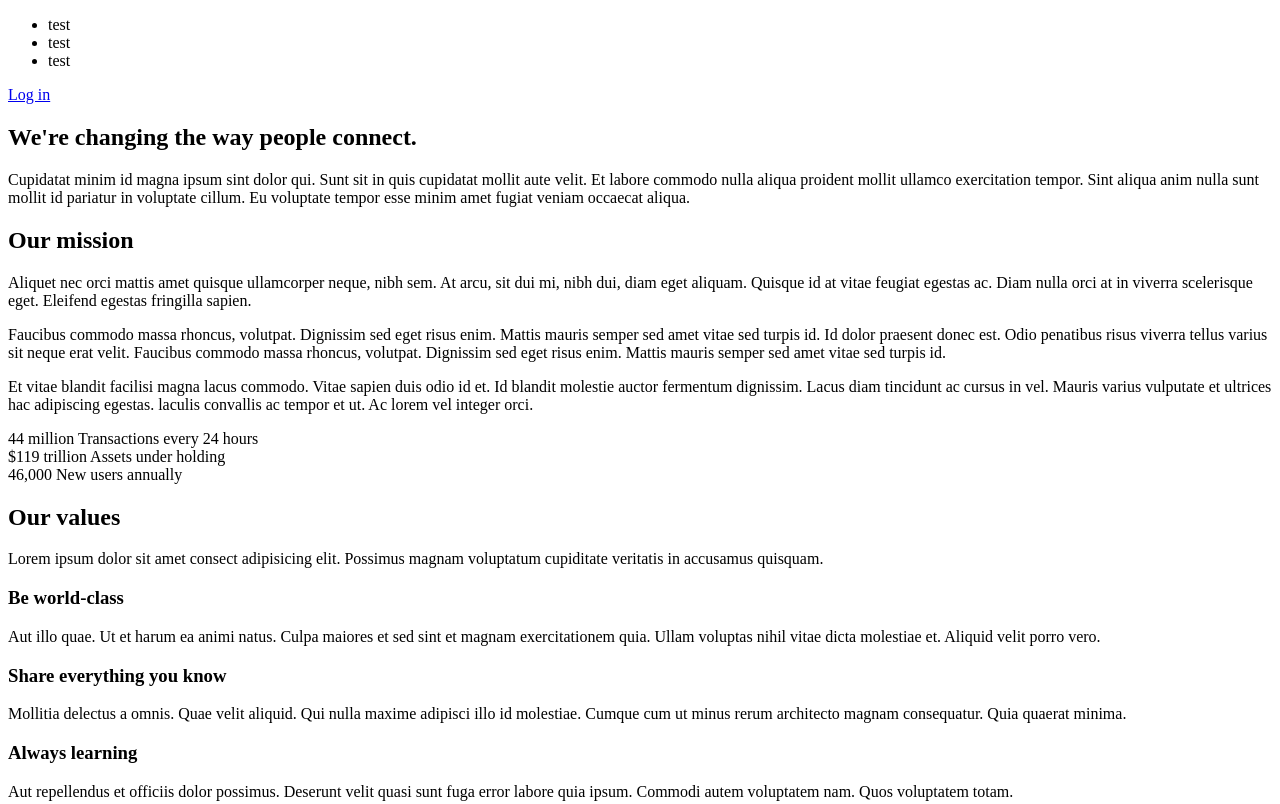
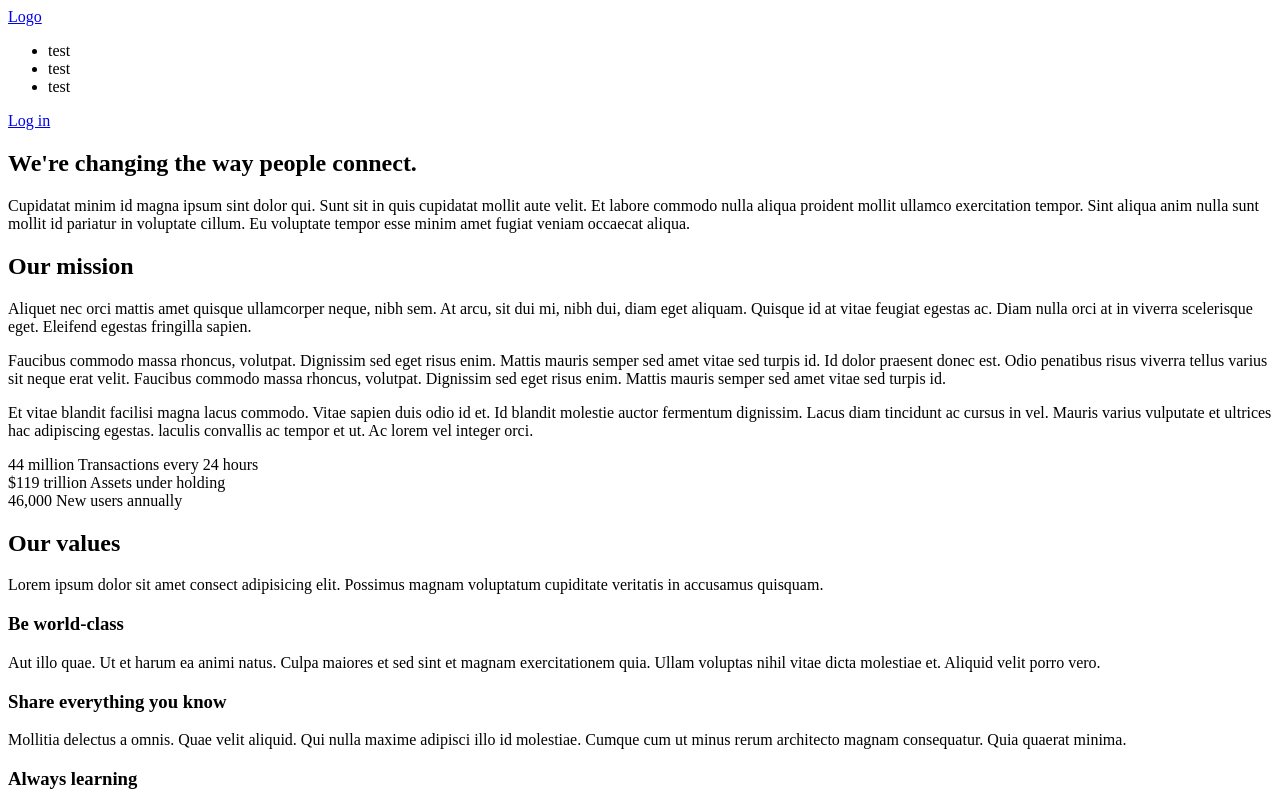
Before and after one commit to lukaszdzielo/enelmed-exercise, a plain HTML site: page index.html in a window 1280 px wide. Shown: the top 804 px of the page. Drawn offline with Linux system fonts and the light colour scheme.

Commit message:
logo code hmtl added

```diff
--- a/index.html
+++ b/index.html
@@ -11,6 +11,7 @@
 
     <header>
         <nav>
+            <a href="#">Logo</a>
             <ul>
                 <li>test</li>
                 <li>test</li>
```
